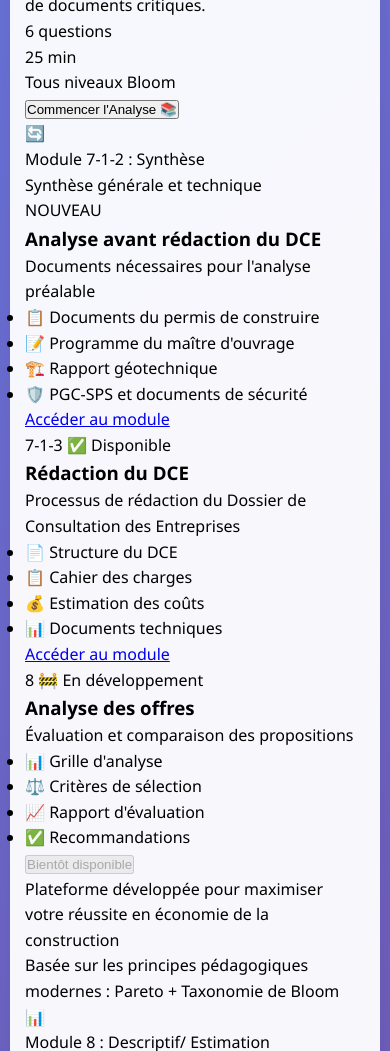
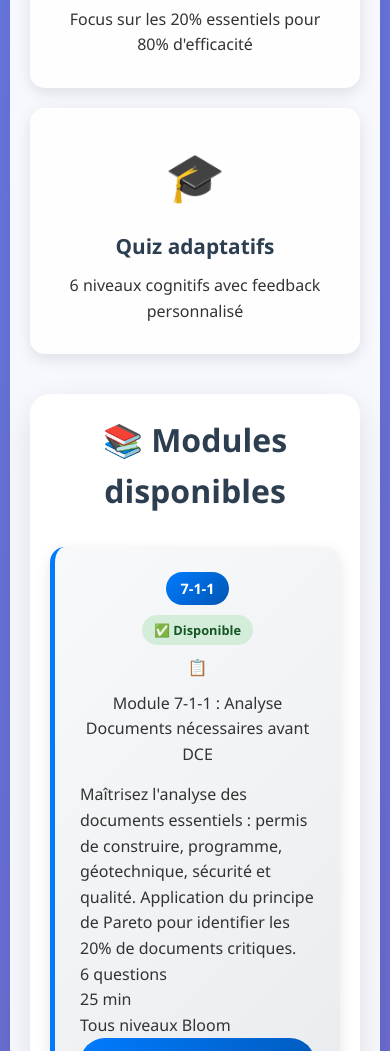
Before and after one commit to cyrilhermantin-create/Cartes-mentales-de-cours, a plain HTML site: page index.html in a window 390 px wide. Shown: the part 774-1825 px from the top of the page. Drawn offline with Linux system fonts and the light colour scheme.

Commit message:
Update main.css

```diff
--- a/assets/css/main.css
+++ b/assets/css/main.css
@@ -981,5 +981,272 @@ body {
     border-radius: 8px;
     border: 2px solid #e2e8f0;
 }
+/* ===== STYLES GLOBAUX ===== */
+* {
+    margin: 0;
+    padding: 0;
+    box-sizing: border-box;
+}
 
+body {
+    font-family: 'Segoe UI', Tahoma, Geneva, Verdana, sans-serif;
+    line-height: 1.6;
+    color: #333;
+    background: linear-gradient(135deg, #667eea 0%, #764ba2 100%);
+    min-height: 100vh;
+}
+
+.container {
+    max-width: 1200px;
+    margin: 0 auto;
+    padding: 20px;
+}
+
+/* ===== HEADER ===== */
+.hero {
+    text-align: center;
+    padding: 40px 20px;
+    background: rgba(255, 255, 255, 0.95);
+    border-radius: 20px;
+    margin-bottom: 40px;
+    box-shadow: 0 10px 30px rgba(0,0,0,0.1);
+}
+
+.hero h1 {
+    font-size: 2.5em;
+    color: #2c3e50;
+    margin-bottom: 10px;
+    font-weight: 700;
+}
+
+.subtitle {
+    font-size: 1.2em;
+    color: #666;
+    font-weight: 500;
+}
+
+/* ===== FEATURES ===== */
+.features {
+    display: grid;
+    grid-template-columns: repeat(auto-fit, minmax(300px, 1fr));
+    gap: 20px;
+    margin-bottom: 40px;
+}
+
+.feature-card {
+    background: rgba(255, 255, 255, 0.9);
+    padding: 30px;
+    border-radius: 15px;
+    text-align: center;
+    box-shadow: 0 5px 15px rgba(0,0,0,0.1);
+    transition: transform 0.3s ease, box-shadow 0.3s ease;
+    opacity: 0;
+    transform: translateY(30px);
+}
+
+.feature-card:hover {
+    transform: translateY(-10px);
+    box-shadow: 0 15px 35px rgba(0,0,0,0.15);
+}
+
+.feature-icon {
+    font-size: 3em;
+    margin-bottom: 15px;
+}
+
+.feature-card h3 {
+    color: #2c3e50;
+    margin-bottom: 10px;
+    font-size: 1.3em;
+}
+
+/* ===== MODULES GRID ===== */
+.modules-grid {
+    background: rgba(255, 255, 255, 0.95);
+    padding: 40px;
+    border-radius: 20px;
+    box-shadow: 0 10px 30px rgba(0,0,0,0.1);
+    margin-bottom: 40px;
+}
+
+.modules-grid h2 {
+    text-align: center;
+    color: #2c3e50;
+    margin-bottom: 30px;
+    font-size: 2em;
+}
+
+.module-card {
+    background: linear-gradient(135deg, #f8f9fa 0%, #e9ecef 100%);
+    border-radius: 15px;
+    padding: 25px;
+    margin-bottom: 25px;
+    box-shadow: 0 5px 15px rgba(0,0,0,0.1);
+    transition: all 0.3s ease;
+    opacity: 0;
+    transform: translateY(30px);
+    border-left: 5px solid #007bff;
+}
+
+.module-card:hover {
+    transform: translateY(-5px);
+    box-shadow: 0 10px 25px rgba(0,0,0,0.15);
+}
+
+.module-card.coming-soon {
+    border-left-color: #ffc107;
+    background: linear-gradient(135deg, #fff3cd 0%, #ffeaa7 100%);
+    opacity: 0.7;
+}
+
+/* ===== MODULE HEADER ===== */
+.module-header {
+    display: flex;
+    justify-content: space-between;
+    align-items: center;
+    margin-bottom: 15px;
+}
+
+.module-number {
+    background: linear-gradient(135deg, #007bff, #0056b3);
+    color: white;
+    padding: 5px 15px;
+    border-radius: 20px;
+    font-weight: 600;
+    font-size: 0.9em;
+}
+
+.module-status {
+    padding: 5px 12px;
+    border-radius: 15px;
+    font-size: 0.8em;
+    font-weight: 600;
+}
+
+.module-status.available {
+    background: #d4edda;
+    color: #155724;
+}
+
+.module-status.development {
+    background: #fff3cd;
+    color: #856404;
+}
+
+/* ===== MODULE CONTENT ===== */
+.module-card h3 {
+    color: #2c3e50;
+    margin-bottom: 10px;
+    font-size: 1.4em;
+}
+
+.module-card p {
+    color: #666;
+    margin-bottom: 15px;
+    font-style: italic;
+}
+
+.module-content ul {
+    list-style: none;
+    margin-bottom: 20px;
+}
+
+.module-content li {
+    padding: 5px 0;
+    color: #555;
+    position: relative;
+    padding-left: 25px;
+}
+
+.module-content li::before {
+    content: attr(data-icon);
+    position: absolute;
+    left: 0;
+    color: #007bff;
+}
+
+/* ===== BUTTONS ===== */
+.module-btn {
+    display: inline-block;
+    background: linear-gradient(135deg, #007bff, #0056b3);
+    color: white;
+    text-decoration: none;
+    padding: 12px 25px;
+    border-radius: 25px;
+    font-weight: 600;
+    transition: all 0.3s ease;
+    border: none;
+    cursor: pointer;
+    font-size: 1em;
+}
+
+.module-btn:hover {
+    background: linear-gradient(135deg, #0056b3, #004085);
+    transform: translateY(-2px);
+    box-shadow: 0 5px 15px rgba(0, 123, 255, 0.3);
+}
+
+.module-btn.disabled {
+    background: #6c757d;
+    cursor: not-allowed;
+    opacity: 0.6;
+}
+
+.module-btn.disabled:hover {
+    transform: none;
+    box-shadow: none;
+}
+
+/* ===== FOOTER ===== */
+.footer {
+    text-align: center;
+    padding: 30px;
+    background: rgba(255, 255, 255, 0.9);
+    border-radius: 15px;
+    box-shadow: 0 5px 15px rgba(0,0,0,0.1);
+}
+
+.footer p {
+    margin-bottom: 10px;
+    color: #666;
+}
+
+.footer p:last-child {
+    margin-bottom: 0;
+    font-weight: 600;
+    color: #007bff;
+}
+
+/* ===== ANIMATIONS ===== */
+@keyframes fadeInUp {
+    from {
+        opacity: 0;
+        transform: translateY(30px);
+    }
+    to {
+        opacity: 1;
+        transform: translateY(0);
+    }
+}
+
+/* ===== RESPONSIVE ===== */
+@media (max-width: 768px) {
+    .hero h1 {
+        font-size: 2em;
+    }
+
+    .features {
+        grid-template-columns: 1fr;
+    }
+
+    .modules-grid {
+        padding: 20px;
+    }
+
+    .module-header {
+        flex-direction: column;
+        gap: 10px;
+        text-align: center;
+    }
+}
 /*
```
